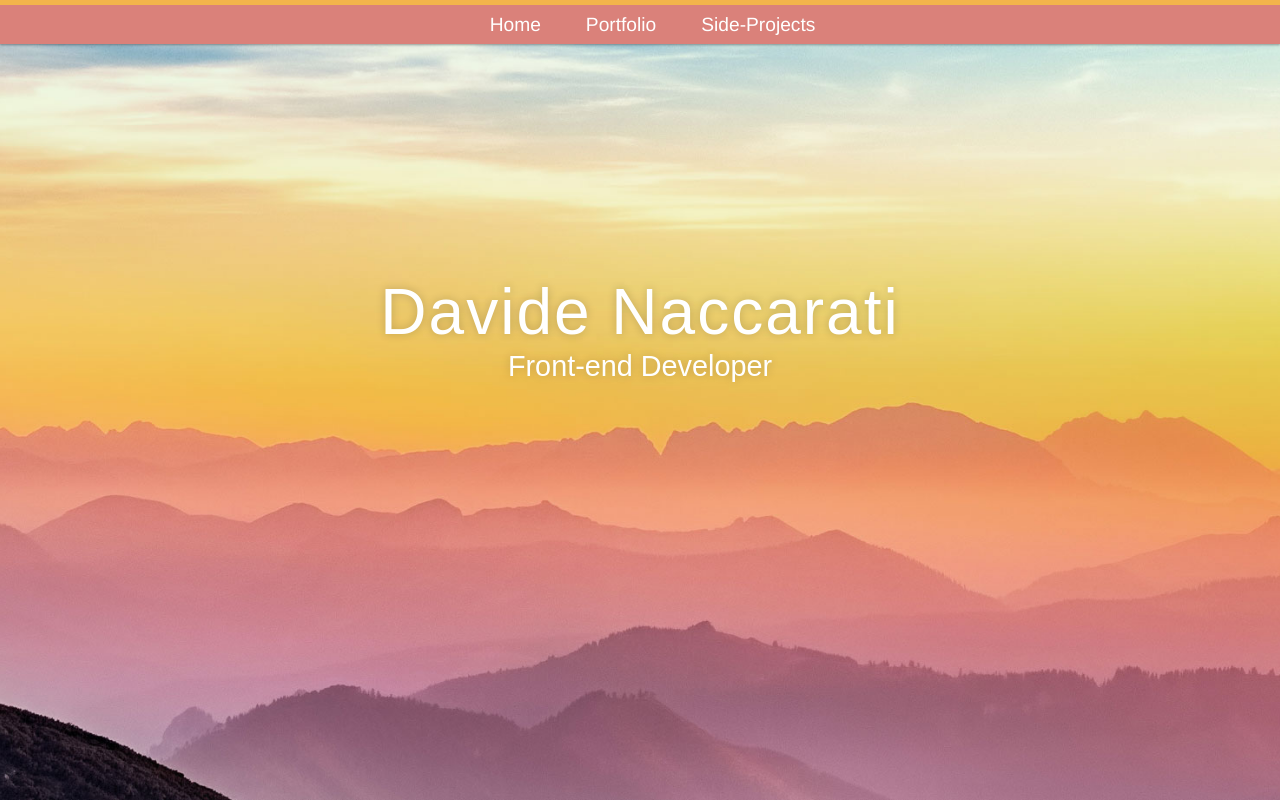
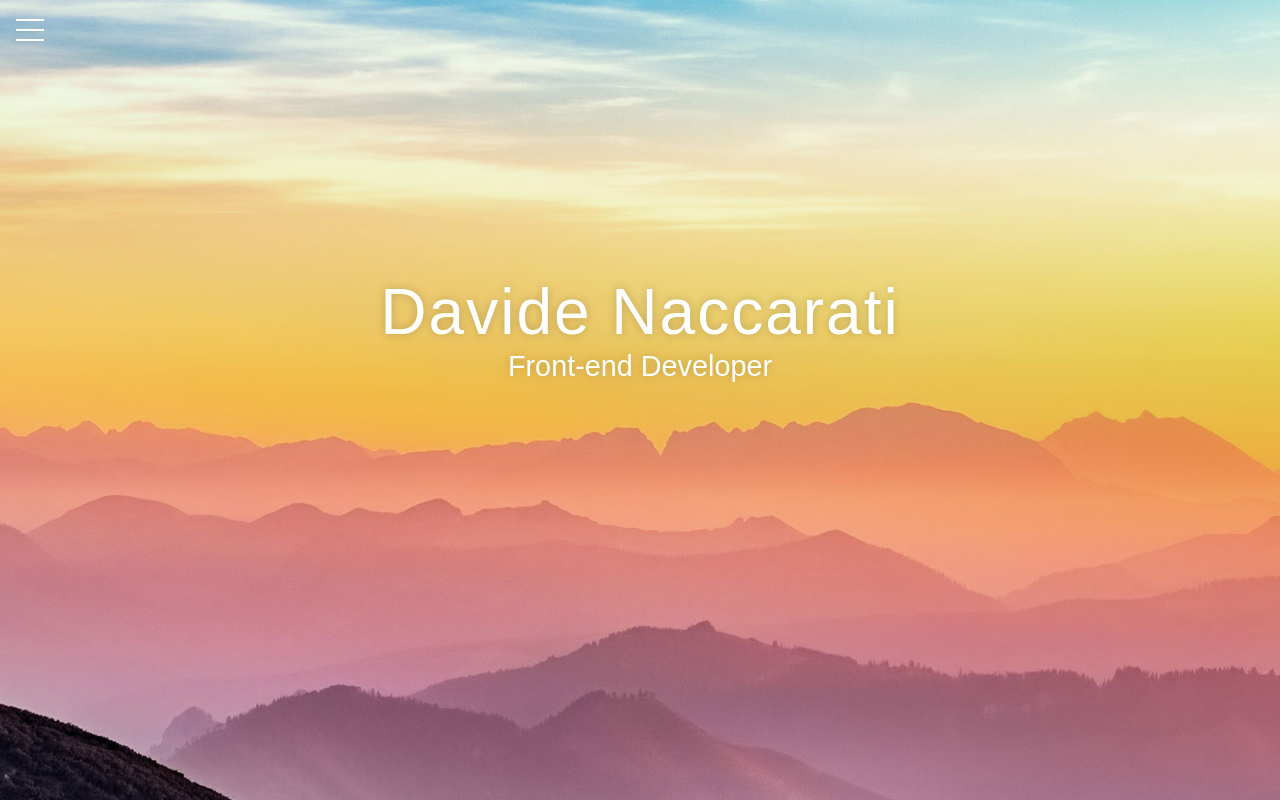
Before and after one commit to Banjer71/portfolio, a React (Create React App) app: page /#/ in a window 1280 px wide. Shown: the top 802 px of the page. Built offline with nearby package versions, Linux system fonts and the light colour scheme.

Commit message:
add menu bar in css

```diff
--- a/src/App.js
+++ b/src/App.js
@@ -1,5 +1,5 @@
 import React from 'react';
-import { HashRouter as Router, Route  } from 'react-router-dom'
+import { HashRouter as Router, Route, withRouter } from 'react-router-dom'
 import MenuBar from './components/menubar/MenuBar'
 import Footer from './components/footer/Footer'
 import Home from './components/home/Home'
@@ -11,12 +11,15 @@ import './App.css';
 
 
 
-function App() {
+function App(props) {
+
+
+
   return (
     <Router>
       <ScrollToTop>
         <div className="App">
-        <MenuBar />
+          <MenuBar isMenuOpen={props.isMenuOpen}/>
 
           <Route exact path='/' component={Home} />
           <Route path='/portfolio' component={Portfolio} />
--- a/src/components/ScrollToTop.js
+++ b/src/components/ScrollToTop.js
@@ -1,5 +1,5 @@
 import {Component} from 'react';
-import { withRouter  } from 'react-router-dom'
+import { withRouter } from 'react-router-dom'
 
 class ScrollToTop extends Component {
   componentDidUpdate(prevProps) {
--- a/src/components/header/header.css
+++ b/src/components/header/header.css
@@ -4,11 +4,9 @@
 }
 
 .container {
-    max-width: 1024px;
-    margin: 0 auto;
     left: 50%;
     top: 35%;
-    max-width: 1024px;
+    min-width: 375px;
     margin: 0 auto;
     position: absolute;
     transform: translate(-50%);
--- a/src/components/main/main.css
+++ b/src/components/main/main.css
@@ -2,13 +2,14 @@
     display: flex;
     flex-wrap: wrap;
     justify-content: center;
-    /* margin-top: 8rem; */
+    margin-top: 2rem;
 }
 
 .dv {
     width: 45rem;
     height: 400px;
     background-color: #fff;
+    margin-top: 7rem;
 }
 
 .dv h3 {
@@ -42,6 +43,9 @@
 
 @media (min-width: 768px) {
 
+    .projects {
+        margin-top: 8rem;
+    }
 
     .media {
         justify-content: left;
--- a/src/components/menubar/MenuBar.js
+++ b/src/components/menubar/MenuBar.js
@@ -1,24 +1,35 @@
-import React from 'react'
+import React, { Component } from 'react'
 import { Link } from 'react-router-dom'
 
+class menuBar extends Component {
+    constructor(props) {
+        super(props);
+        this.state = {isMenuOpen: false};
+    }
 
-
-function menuBar() {
-    return (
+    toggleMenu() {
+        this.setState({isMenuOpen: !this.state.isMenuOpen});
+    }
+    render() {
+        return (
 
             <div className='menubar'>
+                <input type='checkbox' className='toggle' onClick={() => this.toggleMenu()} />
 
-                <ul className="menu">
+                <div className='hamburger'><div></div></div>
+
+                {this.state.isMenuOpen && <ul className="menu" >
+
                     <li><Link to='../'>Home</Link></li>
                     <li><Link to='../portfolio'> Portfolio</Link></li>
                     <li><Link to='../sideprojects'>Side-Projects</Link></li>
-                </ul>
+                </ul>}
             </div>
 
+    );
+    }
 
-    )
 }
 
 
-
 export default menuBar
--- a/src/components/menubar/menubar.css
+++ b/src/components/menubar/menubar.css
@@ -1,19 +1,92 @@
 .menubar {
     background-color: #da817a;
-    /* opacity: 0.9; */
     position: fixed;
+    top: 0;
     box-shadow: 0 1px 3px rgba(0,0,0,.12), 0 1px 2px rgba(0,0,0,.24);
     width: 100%;
     z-index: 1;
 }
 
-/* .menu a {
+.toggle {
+    position: absolute;
+    top: 0;
+    left: 0;
+    z-index: 2;
+    cursor: pointer;
+    width: 50px;
+    height: 50px;
+    opacity: 0;
+}
+
+.menubar .hamburger {
+    position: absolute;
+    top: 0;
+    left: 0;
+    z-index: 1;
+    width: 60px;
+    height: 60px;
+    padding: 1rem;
+    display: flex;
+    align-items: center;
+    justify-content: center;
+}
+
+.menubar .hamburger > div {
+    position: relative;
+    width: 100%;
+    height: 2px;
+    background-color: #fff;
+    display: flex;
+    justify-content: center;
+    align-items: center;
+}
+
+.menubar .hamburger > div:before,
+.menubar .hamburger > div:after {
+    content: '';
+    position: absolute;
+    z-index: 1;
+    top: -10px;
+    width: 100%;
+    height: 2px;
+    background-color: inherit;
+}
+
+.menubar .hamburger > div:after {
+    top: 10px;
+}
+
+/* .menubar .toggle:checked + .hamburger > div {
+    transform: rotate(135deg);
+} */
+
+.menu li {
+    padding: 5px;
+}
+
+.menu a {
     text-decoration: none;
 }
 
-.nav-toggle {
-    display: none;
-} */
+.menubar .toggle:checked ~ .menu {
+    visibility: visible;
+}
+
+.menubar .menu {
+    position: fixed;
+    top: 50px;
+    left: 10px;
+    width: 100%;
+    /* height: 50%; */
+    /* overflow: hidden;
+    display: flex;
+    flex-direction: column;
+    justify-content: center;
+    align-items: center; */
+    visibility: hidden;
+}
+
+
 
 /* .nav-toggle-label {
     position: absolute;
--- a/src/components/sideProjects/SideProjects.js
+++ b/src/components/sideProjects/SideProjects.js
@@ -4,6 +4,7 @@ import Card from '../cards/Card'
 function sideProjetcs() {
     return (
         <>
+        <div className='side-projects'>
         <h2 className='sideProject-h2'>Side projects</h2>
         <div className="projects">
 
@@ -21,7 +22,7 @@ function sideProjetcs() {
             />
 
                 </div>
-
+                </div>
         </>
 
     );
--- a/src/components/sideProjects/sideProjects.css
+++ b/src/components/sideProjects/sideProjects.css
@@ -1,5 +1,11 @@
 
 .sideProject-h2 {
     text-align: center;
-    /* margin-top: 2rem; */
+    margin-top: 8rem;
+    font-family: 'Anton';
+    font-size: 2.5rem;
 }
+
+.side-projects .projects {
+    margin-top: 3rem;
+}
```
Lines whose indentation alone changed are shown as unchanged.
